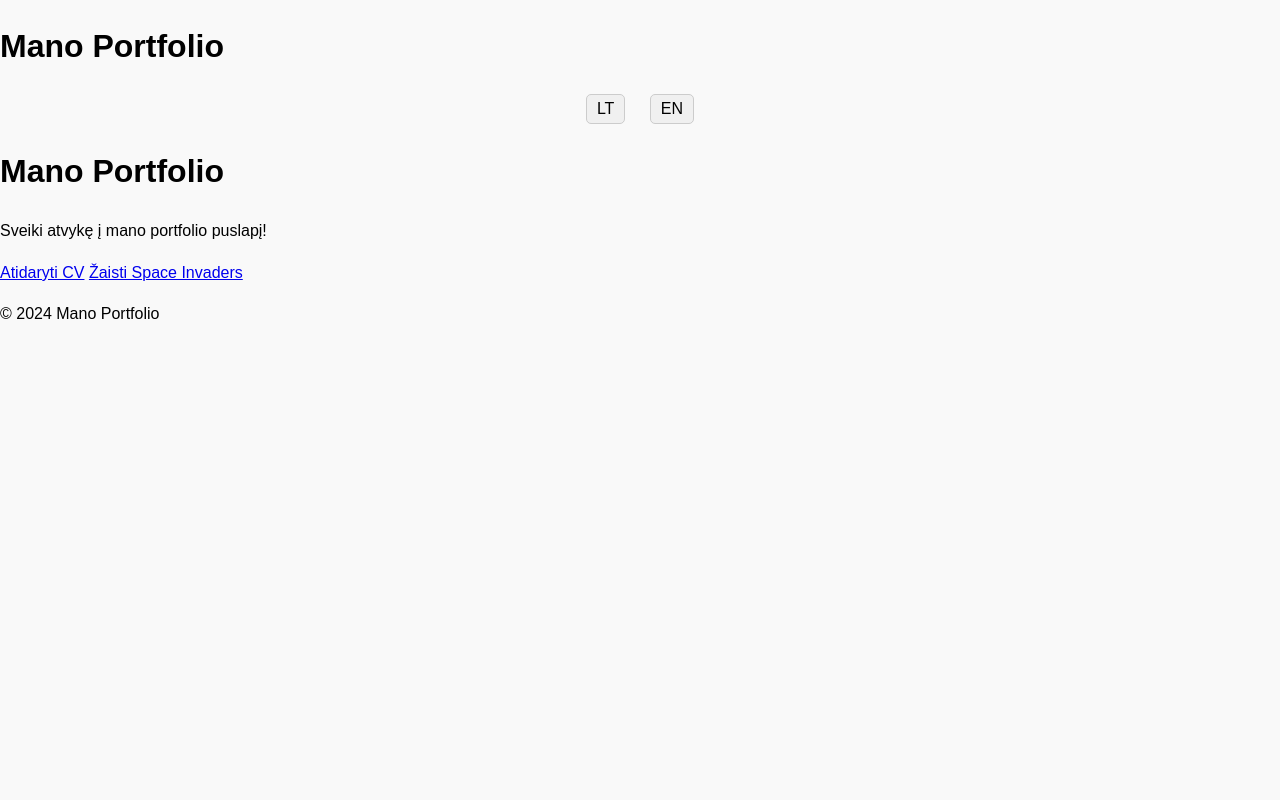
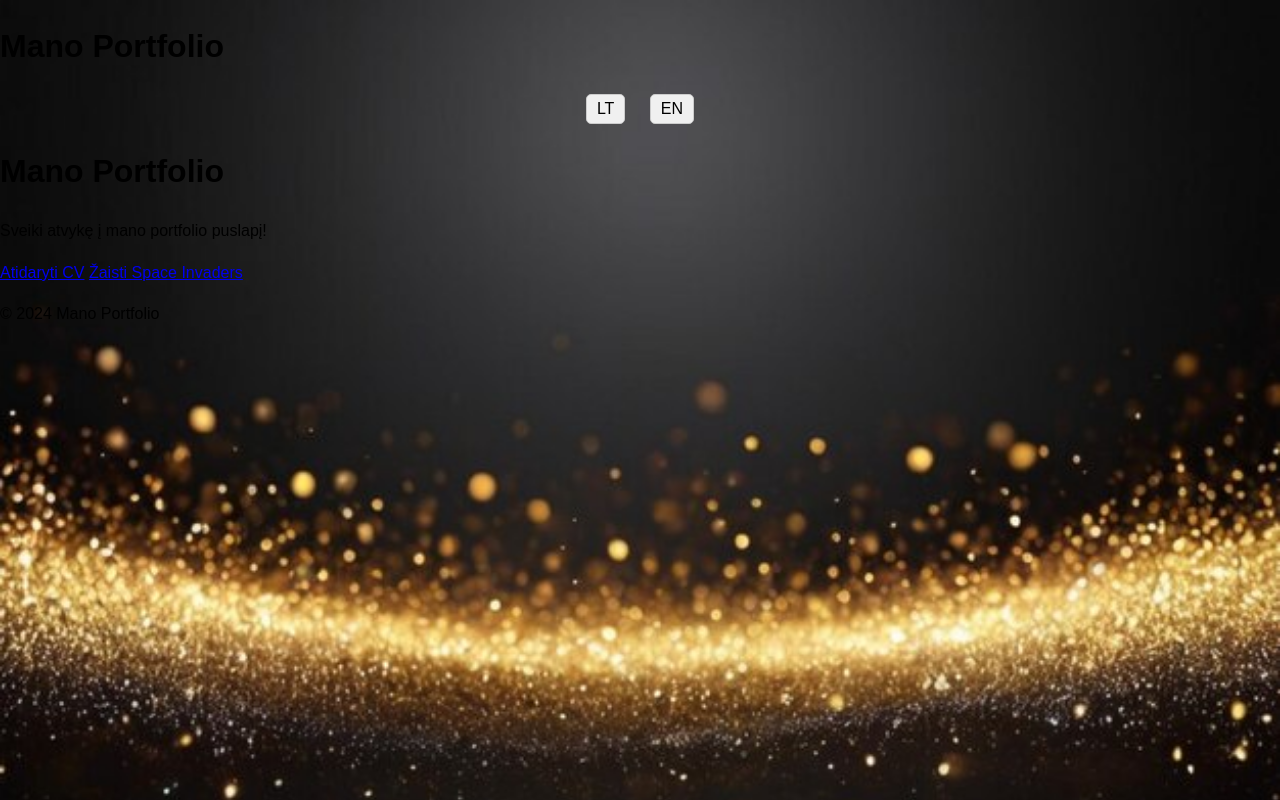
Before and after one commit to Rytis-create/rytis-cv.github.io, a plain HTML site: page index.html in a window 1280 px wide. Drawn offline with Linux system fonts and the light colour scheme.

Commit message:
Update styles.css

```diff
--- a/styles.css
+++ b/styles.css
@@ -7,15 +7,17 @@ body {
     padding: 0;
 }
 
-.container {
-    max-width: 800px;
-    margin: 0 auto;
-    padding: 20px;
-    background-color: #fff;
-    box-shadow: 0 0 10px rgba(0, 0, 0, 0.1);
-    border-radius: 5px;
+.background {
+    position: fixed;
+    top: 0;
+    left: 0;
+    width: 100%;
+    height: 100%;
+    background-image: url('background.jpg'); /* Pakeisk 'background.jpg' į savo fono paveikslėlio pavadinimą */
+    background-size: cover;
+    z-index: -1;
+    animation: animateBackground 30s linear infinite; /* Animacija fono efekto */
 }
-
 .header {
     background-color: #333;
     color: #fff;
```
